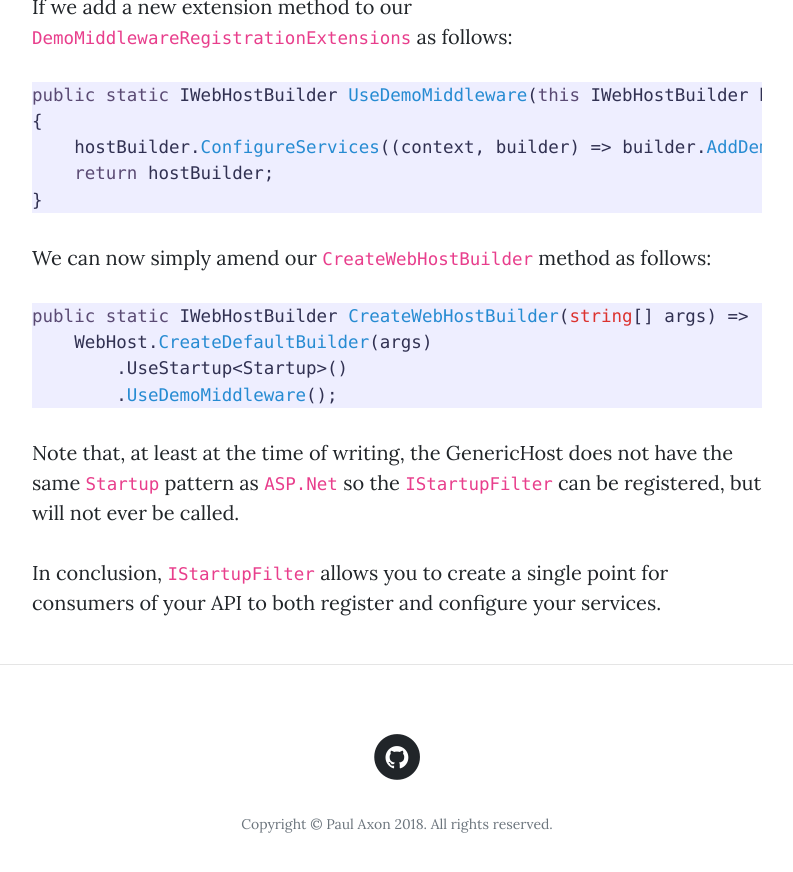
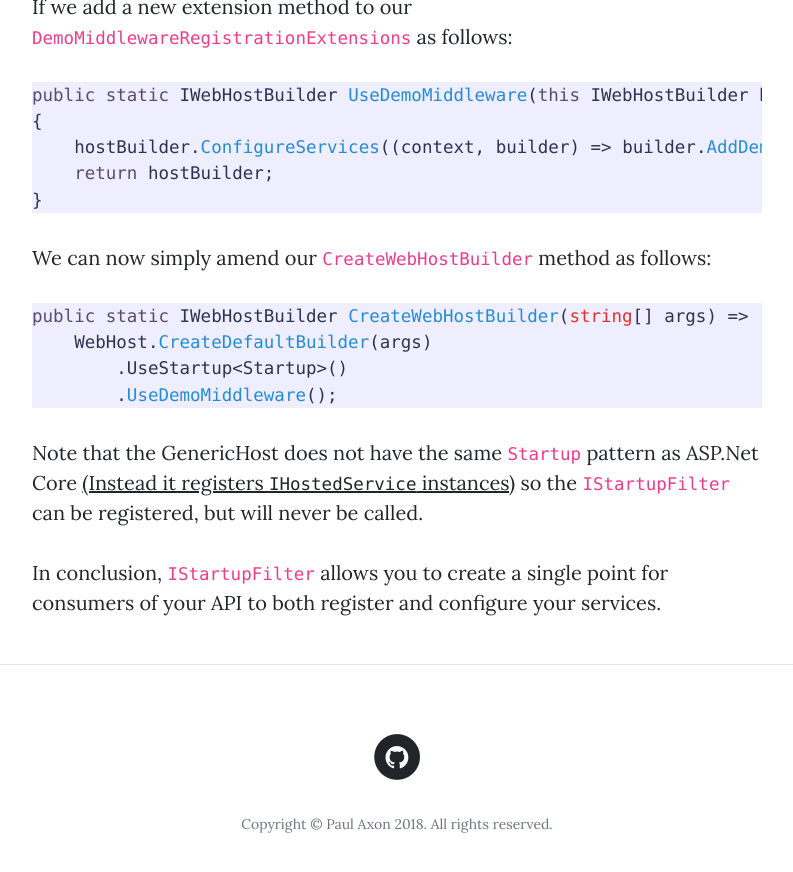
Before and after one commit to paxdev/paxdev.github.io, a Jekyll site: the page built from _posts/2018-08-07-simplifying-component-setup-with-IStartupFilter.md, in a window 1280 px wide and 900 px high, scrolled down 4097 px. Shown: the top 872 px of the window, without its empty margins (243-1036 px from the left). Built offline with Jekyll 4.4.1, drawn with Linux system fonts in a browser that asks for light colours; our own code applies the rules of GitHub Pages for plain Markdown files.

Commit message:
add reference to IHostedService

````diff
--- a/_posts/2018-08-07-simplifying-component-setup-with-IStartupFilter.md
+++ b/_posts/2018-08-07-simplifying-component-setup-with-IStartupFilter.md
@@ -154,8 +154,8 @@ public static IWebHostBuilder CreateWebHostBuilder(string[] args) =>
         .UseDemoMiddleware();
 ```
 
-Note that, at least at the time of writing, the GenericHost does not have the same `Startup` pattern as `ASP.Net`
-so the `IStartupFilter` can be registered, but will not ever be called.
+Note that the GenericHost does not have the same `Startup` pattern as ASP.Net Core [(Instead it registers `IHostedService` instances)](https://github.com/aspnet/Hosting/issues/1163)
+so the `IStartupFilter` can be registered, but will never be called.
 
 In conclusion, `IStartupFilter` allows you to create a single point for consumers of your API to both
 register and configure your services.
````
